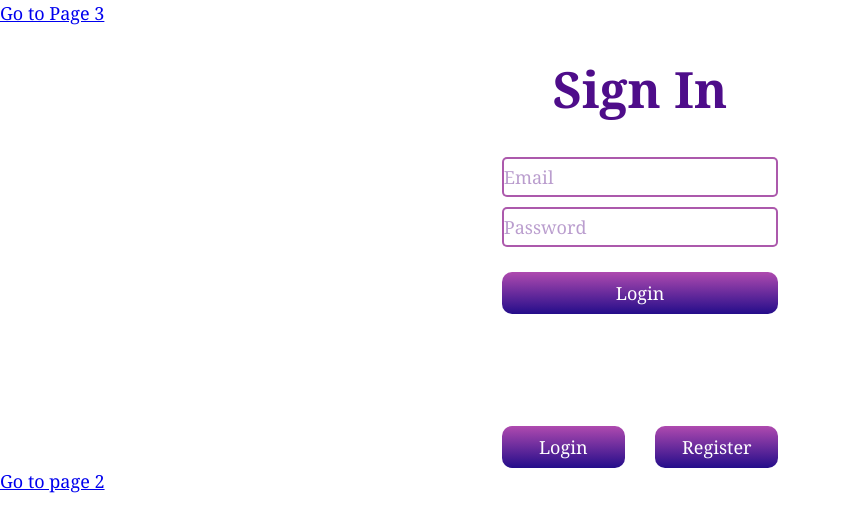
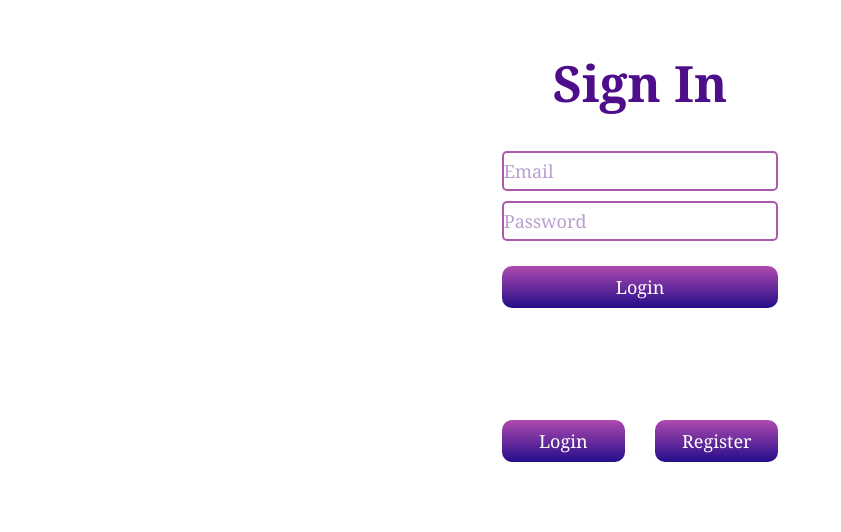
Before and after one commit to piotrpoczwardowski/habbitsApp, a Gatsby site: page / in a window 1280 px wide. Shown: the whole page, without its empty margins (0-841 px from the left). Built offline with nearby package versions, Linux system fonts and the light colour scheme; Gatsby itself is replaced by a stand-in of ours; no server answers.

Commit message:
login style done

```diff
--- a/package.json
+++ b/package.json
@@ -20,6 +20,7 @@
     "prop-types": "^15.7.2",
     "react": "^16.8.6",
     "react-dom": "^16.8.6",
+    "react-gsap": "^1.2.0",
     "react-helmet": "^5.2.0",
     "react-reveal": "^1.2.2"
   },
--- a/src/components/Login.js
+++ b/src/components/Login.js
@@ -28,7 +28,7 @@ class Login extends React.Component {
     return (
       <div className="login">
 
-       {this.state.open === 0 &&  <Flip left>
+       {this.state.open === 0 &&  <Flip  left>
         <SignUp />
           </Flip>}
         {this.state.open === 1 && <Flip right >
--- a/src/components/SignUp.js
+++ b/src/components/SignUp.js
@@ -36,7 +36,9 @@ class signUp extends React.Component {
         })
 
     };
-
+  componentWillUnmount(){
+    console.log('by')
+  }
     addUserToDatabase = () => {
       let newUser = {
 
--- a/src/pages/index.js
+++ b/src/pages/index.js
@@ -29,22 +29,9 @@ class index extends React.Component {
   render() {
     return (
       <div>
-        <AniLink cover to="page-2" bg="#663399">
-  Go to Page 3
-</AniLink>
+
         <Login />
-        <TransitionLink
-  to="/page-2"
-  exit={{
-    trigger: ({ exit, node }) => this.interestingExitAnimation(exit, node),
-    length: 1
-  }}
-  entry={{
-    delay: 0.6
-  }}
->
-  Go to page 2
-</TransitionLink>
+
       </div>
     )
   }
--- a/src/pages/index.scss
+++ b/src/pages/index.scss
@@ -36,10 +36,11 @@ body{
 .login{
 
 
-
+   overflow: hidden;
     width: 80%;
     margin: 0 auto;
     margin-top: 50px;
+    padding-top: 20px;
 }
 
 .sign{
```
Also changed, not shown: src/pages/index.css, src/pages/index.min.css, 1 other file.
